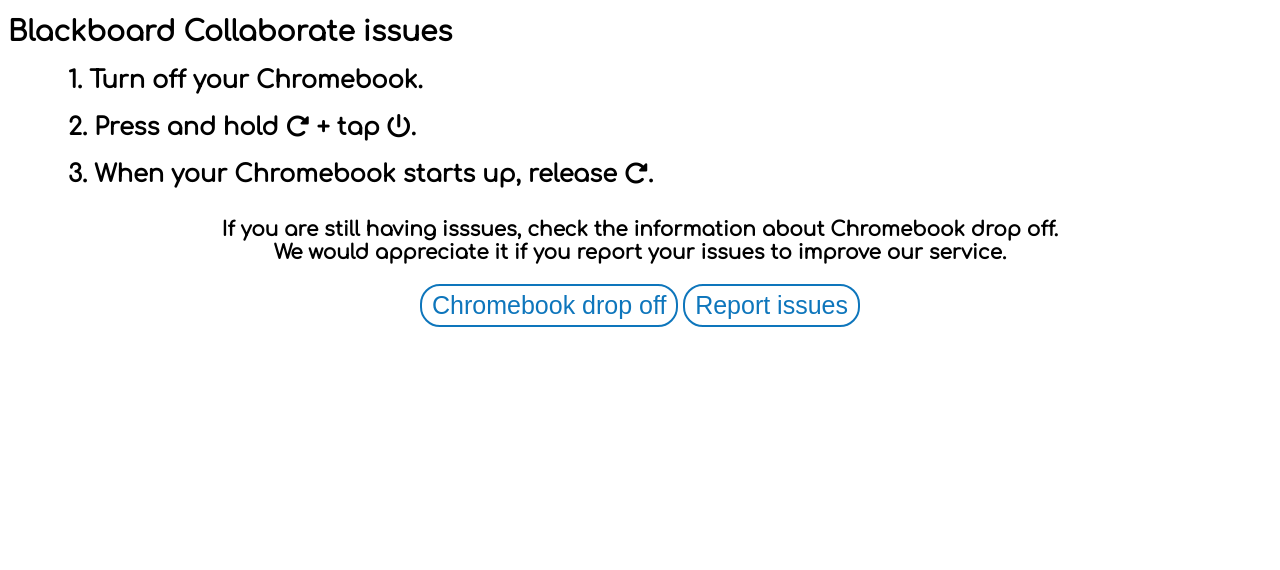
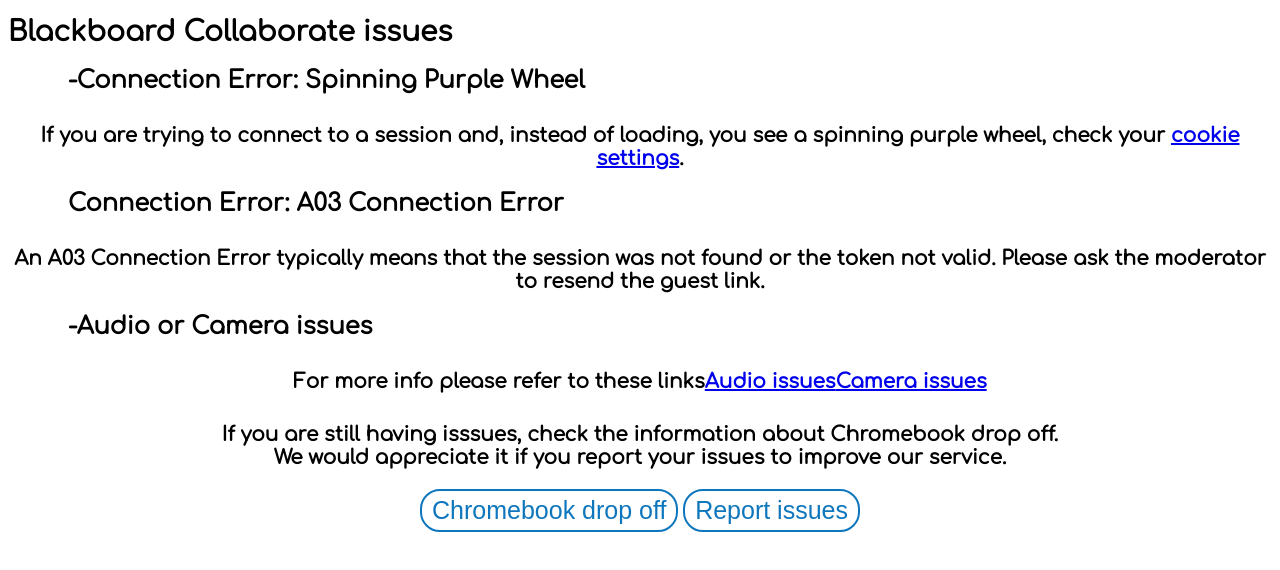
Before and after one commit to sledteam/sled, a plain HTML site: page vct-c-bb.html in a window 1280 px wide. Shown: the part 54-624 px from the top of the page. Drawn offline with Linux system fonts and the light colour scheme.

Commit message:
Update vct-c-bb.html

```diff
--- a/vct-c-bb.html
+++ b/vct-c-bb.html
@@ -48,9 +48,12 @@
 <body>
 	<a href="https://sledteam.github.io/sled/vct2"><h1><i class="fas fa-chevron-left"></i>Go back to menu</h1></a>
   <h1>Blackboard Collaborate issues</h1>
-  <h2>1. Turn off your Chromebook.</h2>
-  <h2>2. Press and hold <i class="fas fa-redo-alt"></i> + tap <i class="fas fa-power-off"></i>.</h2>
-  <h2>3. When your Chromebook starts up, release <i class="fas fa-redo-alt"></i>.</h2>
+  <h2>-Connection Error: Spinning Purple Wheel</h2>
+  <h3>If you are trying to connect to a session and, instead of loading, you see a spinning purple wheel, check your <a href="https://support.google.com/chrome/answer/95647?co=GENIE.Platform%3DDesktop&hl=en">cookie settings</a>. </h3>
+  <h2>Connection Error: A03 Connection Error</h2>
+	<h3>An A03 Connection Error typically means that the session was not found or the token not valid. Please ask the moderator to resend the guest link.</h3>
+	<h2>-Audio or Camera issues</2>
+	<h3>For more info please refer to these links<a href="https://sledteam.github.io/sled/vct-c-audio.html">Audio issues</a><a href="https://sledteam.github.io/sled/vct-c-camera.html">Camera issues</a></h3>
 	<h3>If you are still having isssues, check the information about Chromebook drop off. <bR> We would appreciate it if you report your issues to improve our service.</h3>
 	<div class="click">
   	<a href="https://drive.google.com/a/mail.fcboe.org/file/d/1NyzuTlQ8-wW9xGMgRXW26jrLw3gRz8nr/view?usp=sharing" target="_blank"><button class="button">Chromebook drop off</button></a>
```
